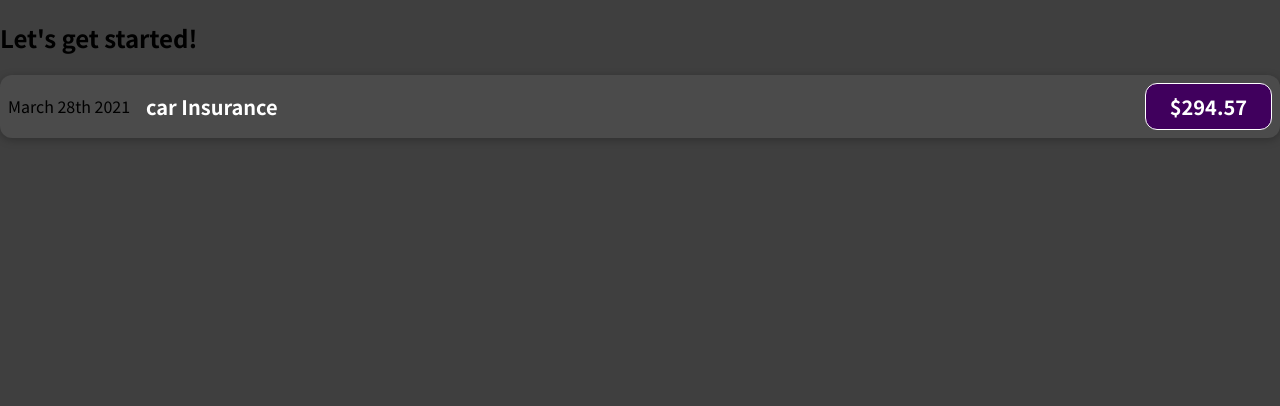
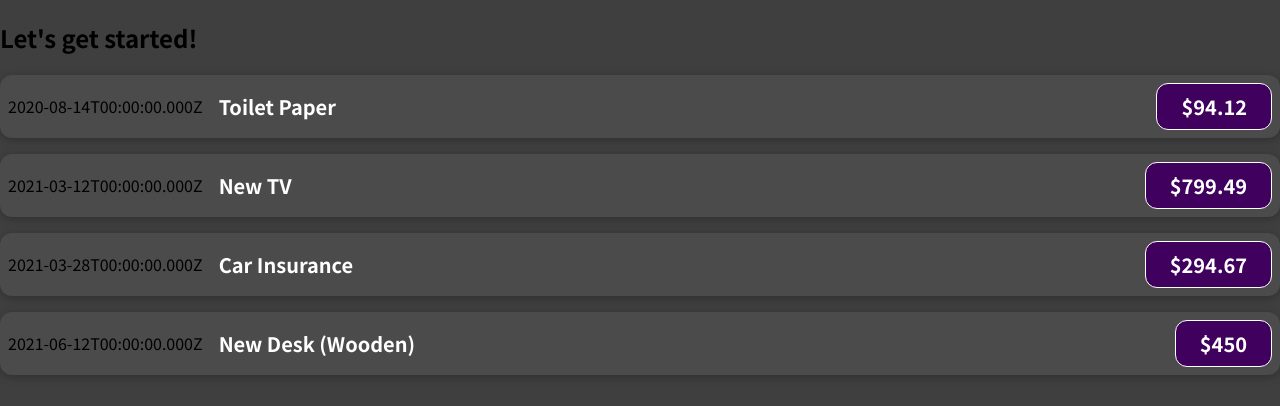
Before and after one commit to Amish-pratap/React-Practice, a JavaScript app in the folder react-complete-guide/: page / in a window 1280 px wide. Shown: the top 406 px of the page. Built offline with nearby package versions, Linux system fonts and the light colour scheme.

Commit message:
learned props

```diff
--- a/react-complete-guide/src/App.js
+++ b/react-complete-guide/src/App.js
@@ -1,10 +1,51 @@
 import ExpenseItem from "./components/ExpenseItem";
 
 function App() {
+  const expenses = [
+    {
+      id: 'e1',
+      title: 'Toilet Paper',
+      amount: 94.12,
+      date: new Date(2020, 7, 14),
+    },
+    { id: 'e2', title: 'New TV', amount: 799.49, date: new Date(2021, 2, 12) },
+    {
+      id: 'e3',
+      title: 'Car Insurance',
+      amount: 294.67,
+      date: new Date(2021, 2, 28),
+    },
+    {
+      id: 'e4',
+      title: 'New Desk (Wooden)',
+      amount: 450,
+      date: new Date(2021, 5, 12),
+    },
+  ];
   return (
     <div>
       <h2>Let's get started!</h2>
-      <ExpenseItem></ExpenseItem>
+      <ExpenseItem
+        title={expenses[0].title}
+        amount={expenses[0].amount}
+        date={expenses[0].date}>
+      </ExpenseItem>
+      <ExpenseItem
+        title={expenses[1].title}
+        amount={expenses[1].amount}
+        date={expenses[1].date}>
+      </ExpenseItem>
+      <ExpenseItem
+        title={expenses[2].title}
+        amount={expenses[2].amount}
+        date={expenses[2].date}>
+      </ExpenseItem>
+      <ExpenseItem
+        title={expenses[3].title}
+        amount={expenses[3].amount}
+        date={expenses[3].date}>
+      </ExpenseItem>
+
     </div>
   );
 }
--- a/react-complete-guide/src/components/ExpenseItem.js
+++ b/react-complete-guide/src/components/ExpenseItem.js
@@ -1,12 +1,13 @@
 import "./ExpenseItem.css";
 
-function ExpenseItem() {
+function ExpenseItem(props) {
+
   return (
     <div className="expense-item">
-      <div>March 28th 2021</div>
+      <div>{props.date.toISOString()}</div>
       <div className="expense-item__description">
-        <h2>car Insurance</h2>
-        <div className="expense-item__price"> $294.57</div>
+        <h2>{props.title}</h2>
+        <div className="expense-item__price"> ${props.amount}</div>
       </div>
     </div>
   );
```
